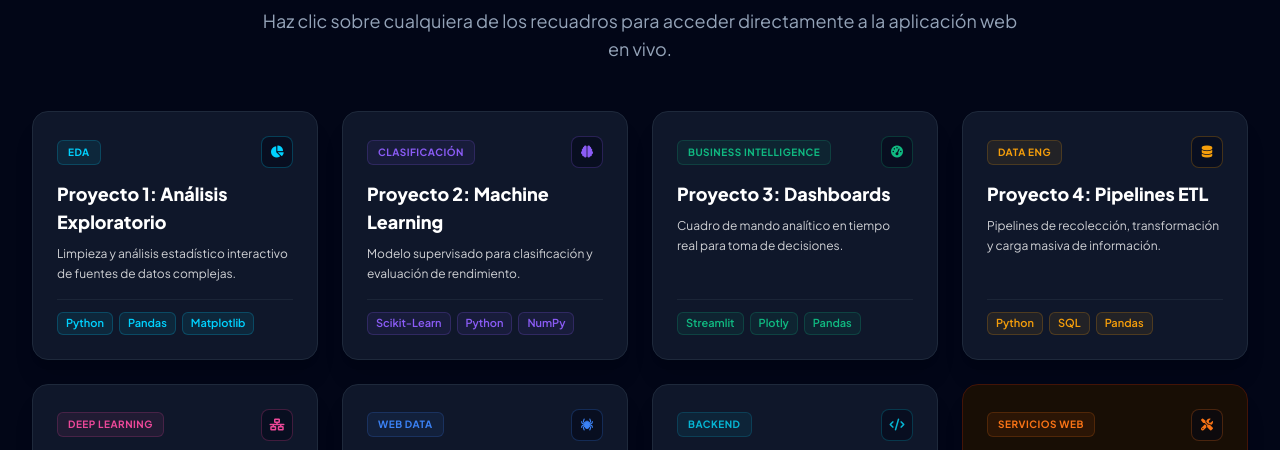
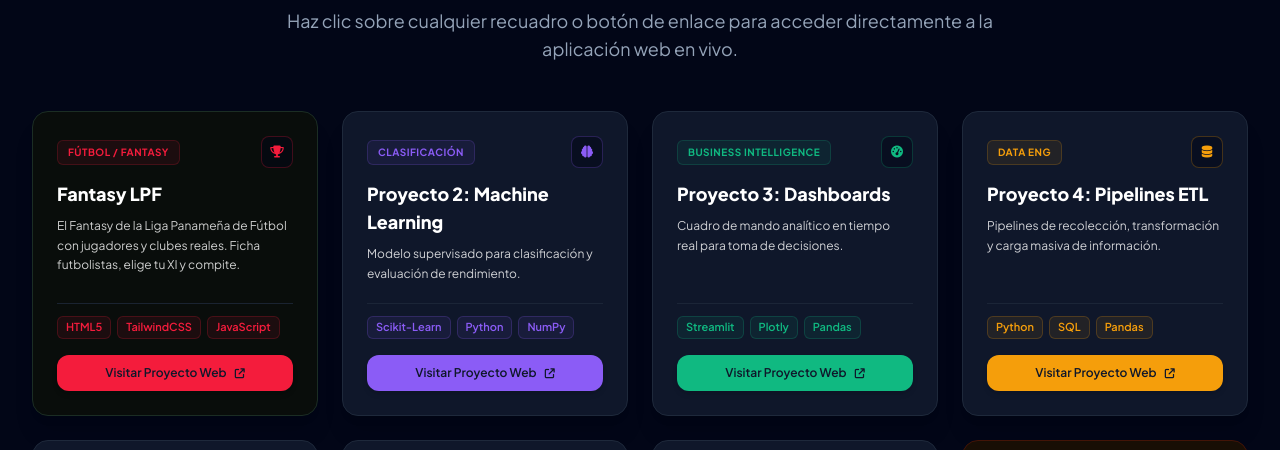
Before and after one commit to GodDark1206/Proyectos-fundasteam, a plain HTML site: page index.html in a window 1280 px wide. Shown: the part 272-722 px from the top of the page. Drawn offline with nearby package versions, Linux system fonts and the light colour scheme.

Commit message:
Actualizado Fantasy LPF

```diff
--- a/index.html
+++ b/index.html
@@ -79,7 +79,7 @@
         Galería Digital de <span class="bg-gradient-to-r from-cyan-400 via-blue-500 to-indigo-400 bg-clip-text text-transparent">Proyectos Finales</span>
       </h2>
       <p class="text-slate-400 text-base sm:text-lg leading-relaxed">
-        Haz clic sobre cualquiera de los recuadros para acceder directamente a la aplicación web en vivo.
+        Haz clic sobre cualquier recuadro o botón de enlace para acceder directamente a la aplicación web en vivo.
       </p>
     </section>
 
@@ -104,9 +104,9 @@
       <div class="p-6 border-b border-slate-800 flex items-center justify-between">
         <div>
           <h3 class="text-xl font-bold text-white flex items-center gap-2">
-            <i class="fa-solid fa-palette text-cyan-400"></i> Personalización Completa de Colores e Imagen
+            <i class="fa-solid fa-palette text-cyan-400"></i> Personalización de Colores e Imagen
           </h3>
-          <p class="text-xs text-slate-400 mt-1">Ajusta los fondos, bordes, textos, iconos y sube capturas directas desde tu computadora.</p>
+          <p class="text-xs text-slate-400 mt-1">Ajusta los fondos, bordes, textos, iconos y botones personalizados para cada tarjeta.</p>
         </div>
         <button id="closeConfigBtn" class="text-slate-400 hover:text-white p-2 rounded-lg hover:bg-slate-800 transition-colors">
           <i class="fa-solid fa-xmark text-lg"></i>
@@ -138,17 +138,17 @@
     const defaultProjects = [
       {
         id: 1,
-        title: "Proyecto 1: Análisis Exploratorio",
-        category: "EDA",
-        icon: "fa-chart-pie",
+        title: "Fantasy LPF",
+        category: "Fútbol / Fantasy",
+        icon: "fa-trophy",
         image: "",
-        description: "Limpieza y análisis estadístico interactivo de fuentes de datos complejas.",
-        url: "https://example.com/proyecto1",
-        techs: ["Python", "Pandas", "Matplotlib"],
-        bgColor: "#0f172a",
-        borderColor: "#1e293b",
+        description: "El Fantasy de la Liga Panameña de Fútbol con jugadores y clubes reales. Ficha futbolistas, elige tu XI y compite.",
+        url: "https://fantasy-lpf.vercel.app",
+        techs: ["HTML5", "TailwindCSS", "JavaScript"],
+        bgColor: "#090d0b",
+        borderColor: "#1b2d24",
         textColor: "#ffffff",
-        accentColor: "#00d2ff"
+        accentColor: "#f41c3c"
       },
       {
         id: 2,
@@ -251,7 +251,7 @@
     ];
 
     function getStoredProjects() {
-      const stored = localStorage.getItem('fundasteam_projects_v4');
+      const stored = localStorage.getItem('fundasteam_projects_v6');
       if (stored) {
         try { return JSON.parse(stored); } catch (e) {}
       }
@@ -333,14 +333,20 @@
               ${proj.title}
             </h3>
 
-            <p class="text-xs leading-relaxed mb-4 line-clamp-3 opacity-80" style="color: ${textColor};">
+            <p class="text-xs leading-relaxed mb-5 line-clamp-3 opacity-80" style="color: ${textColor};">
               ${proj.description}
             </p>
           </div>
 
           <div>
-            <div class="flex flex-wrap gap-1.5 pt-3 border-t border-slate-800/80">
+            <div class="flex flex-wrap gap-1.5 mb-4 pt-3 border-t border-slate-800/80">
               ${techBadgesHTML}
+            </div>
+
+            <div class="w-full py-2.5 px-4 rounded-xl font-semibold text-xs flex items-center justify-center gap-2 transition-all group-hover:brightness-110 shadow-md"
+                 style="background-color: ${accent}; color: #0f172a;">
+              <span>Visitar Proyecto Web</span>
+              <i class="fa-solid fa-arrow-up-right-from-square text-[10px]"></i>
             </div>
           </div>
         `;
@@ -362,7 +368,6 @@
             <span class="text-xs text-slate-500">Ajusta diseño y archivo</span>
           </div>
 
-          <!-- Selector de Colores Integrado -->
           <div class="grid grid-cols-2 md:grid-cols-4 gap-3 bg-slate-900/60 p-3 rounded-lg border border-slate-800">
             <div>
               <label class="block text-[11px] text-slate-400 mb-1">Color Fondo</label>
@@ -386,7 +391,7 @@
               </div>
             </div>
             <div>
-              <label class="block text-[11px] text-slate-400 mb-1">Color Acento</label>
+              <label class="block text-[11px] text-slate-400 mb-1">Color Acento / Botón</label>
               <div class="flex items-center gap-2">
                 <input type="color" value="${proj.accentColor || '#00d2ff'}" data-index="${i}" class="input-accent-color w-7 h-7 rounded border-none bg-transparent cursor-pointer">
                 <span class="text-[10px] text-slate-400 font-mono">${proj.accentColor || '#00d2ff'}</span>
@@ -394,7 +399,6 @@
             </div>
           </div>
 
-          <!-- Datos de Texto -->
           <div class="grid grid-cols-1 md:grid-cols-3 gap-3">
             <div>
               <label class="block text-xs font-semibold text-slate-400 mb-1">Título del Proyecto</label>
@@ -410,7 +414,6 @@
             </div>
           </div>
 
-          <!-- URL y Subida de Archivo de Imagen -->
           <div class="grid grid-cols-1 md:grid-cols-2 gap-3">
             <div>
               <label class="block text-xs font-semibold text-slate-400 mb-1">URL del Sitio Web Hipervinculado</label>
@@ -450,7 +453,6 @@
     closeConfigBtn.addEventListener('click', closeModal);
     cancelModalBtn.addEventListener('click', closeModal);
 
-    // Guardar cambios con procesamiento de imágenes locales en Base64
     saveConfigBtn.addEventListener('click', async () => {
       const titleInputs = document.querySelectorAll('.input-title');
       const categoryInputs = document.querySelectorAll('.input-category');
@@ -496,7 +498,7 @@
       }
 
       projects = updatedProjects;
-      localStorage.setItem('fundasteam_projects_v4', JSON.stringify(projects));
+      localStorage.setItem('fundasteam_projects_v6', JSON.stringify(projects));
       renderProjects();
       closeModal();
     });
@@ -504,7 +506,7 @@
     resetDefaultsBtn.addEventListener('click', () => {
       if (confirm('¿Deseas restablecer todos los proyectos a los valores originales del código?')) {
         projects = JSON.parse(JSON.stringify(defaultProjects));
-        localStorage.removeItem('fundasteam_projects_v4');
+        localStorage.removeItem('fundasteam_projects_v6');
         renderModalForm();
         renderProjects();
       }
```
